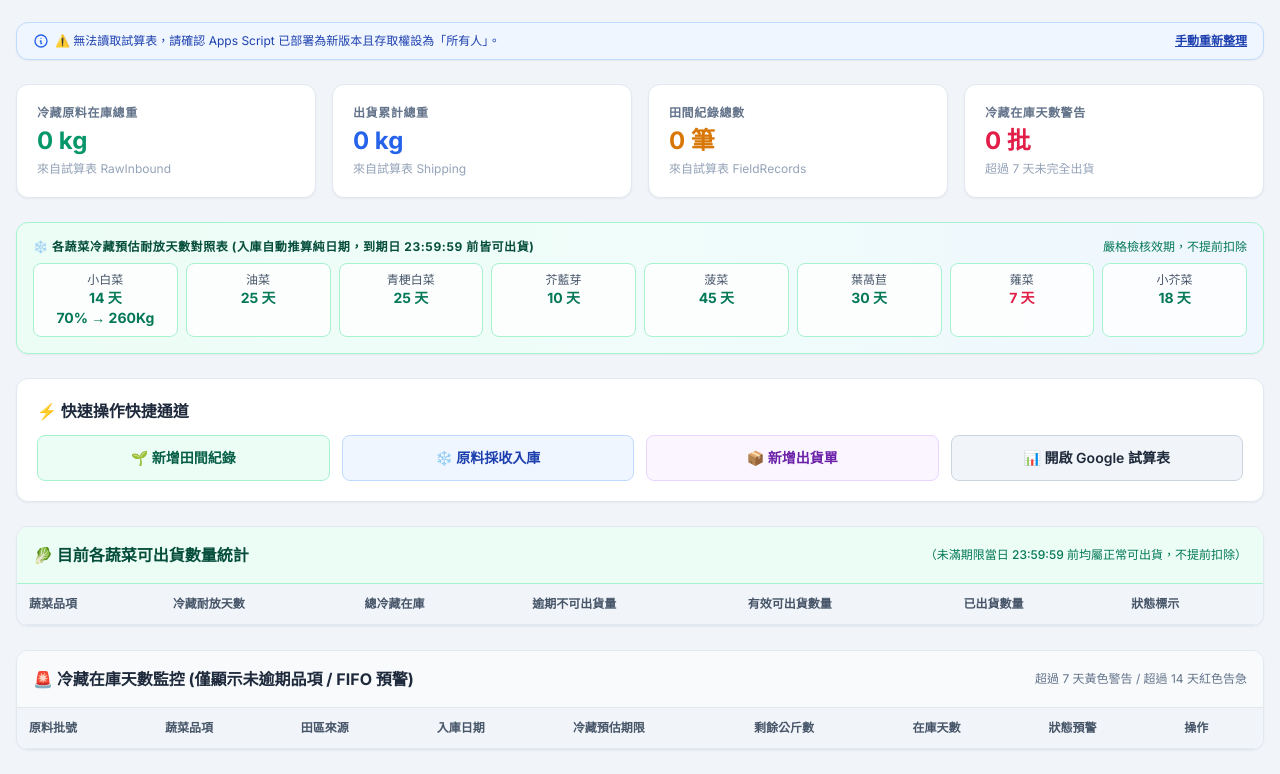
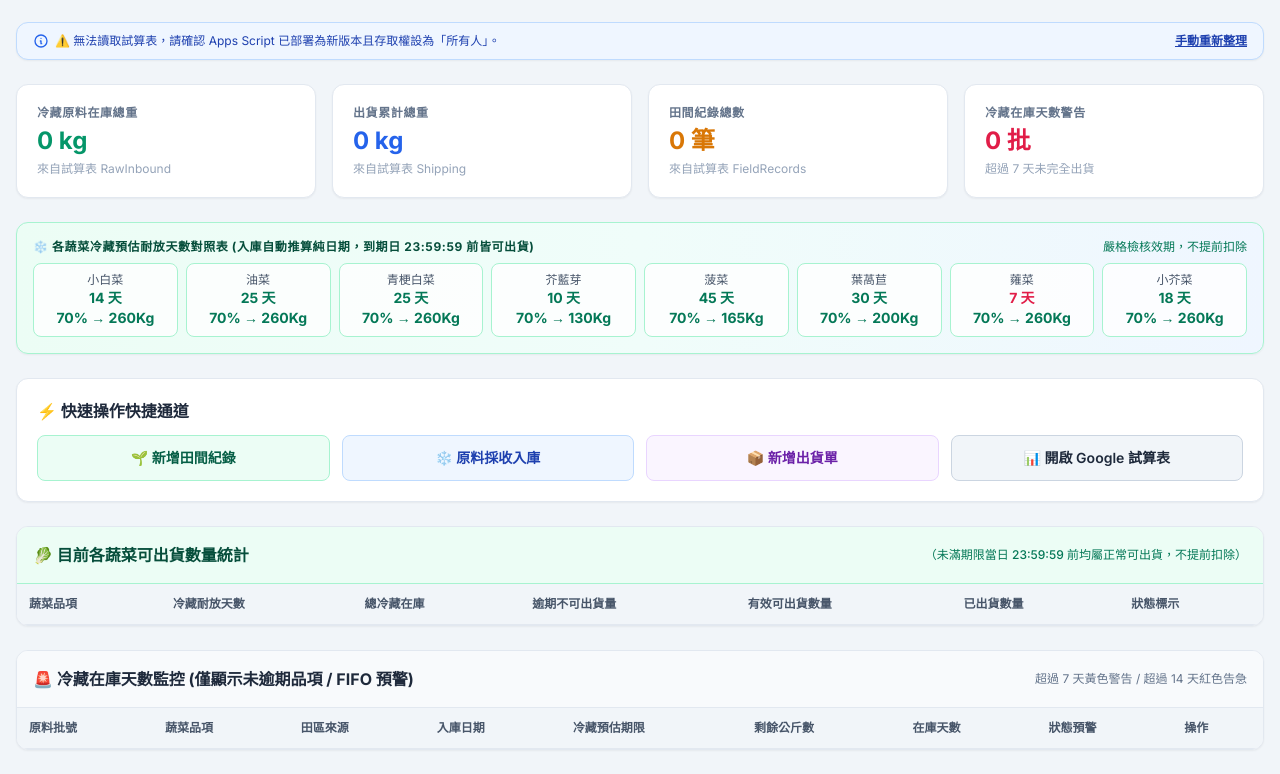
Before and after one commit to kiddypw/IS_Farm, a plain HTML site: page index.html in a window 1280 px wide. Shown: the part 118-892 px from the top of the page. Drawn offline with nearby package versions, Linux system fonts and the light colour scheme.

Commit message:
Update index.html

```diff
--- a/index.html
+++ b/index.html
@@ -146,30 +146,37 @@
           <div class="bg-white/80 p-2 rounded-lg border border-emerald-200 shadow-xs">
             <span class="block text-slate-600 font-medium">油菜</span>
             <span class="block font-bold text-emerald-700 text-sm">25 天</span>
+            <span class="block font-bold text-emerald-700 text-sm">70% → 260Kg</span>
           </div>
           <div class="bg-white/80 p-2 rounded-lg border border-emerald-200 shadow-xs">
             <span class="block text-slate-600 font-medium">青梗白菜</span>
             <span class="block font-bold text-emerald-700 text-sm">25 天</span>
+            <span class="block font-bold text-emerald-700 text-sm">70% → 260Kg</span>
           </div>
           <div class="bg-white/80 p-2 rounded-lg border border-emerald-200 shadow-xs">
             <span class="block text-slate-600 font-medium">芥藍芽</span>
             <span class="block font-bold text-emerald-700 text-sm">10 天</span>
+            <span class="block font-bold text-emerald-700 text-sm">70% → 130Kg</span>
           </div>
           <div class="bg-white/80 p-2 rounded-lg border border-emerald-200 shadow-xs">
             <span class="block text-slate-600 font-medium">菠菜</span>
             <span class="block font-bold text-emerald-700 text-sm">45 天</span>
+            <span class="block font-bold text-emerald-700 text-sm">70% → 165Kg</span>
           </div>
           <div class="bg-white/80 p-2 rounded-lg border border-emerald-200 shadow-xs">
             <span class="block text-slate-600 font-medium">葉萵苣</span>
             <span class="block font-bold text-emerald-700 text-sm">30 天</span>
+            <span class="block font-bold text-emerald-700 text-sm">70% → 200Kg</span>
           </div>
           <div class="bg-white/80 p-2 rounded-lg border border-emerald-200 shadow-xs">
             <span class="block text-slate-600 font-medium">蕹菜</span>
             <span class="block font-bold text-rose-600 text-sm">7 天</span>
+            <span class="block font-bold text-emerald-700 text-sm">70% → 260Kg</span>
           </div>
           <div class="bg-white/80 p-2 rounded-lg border border-emerald-200 shadow-xs">
             <span class="block text-slate-600 font-medium">小芥菜</span>
             <span class="block font-bold text-emerald-700 text-sm">18 天</span>
+            <span class="block font-bold text-emerald-700 text-sm">70% → 260Kg</span>
           </div>
         </div>
       </div>
```
